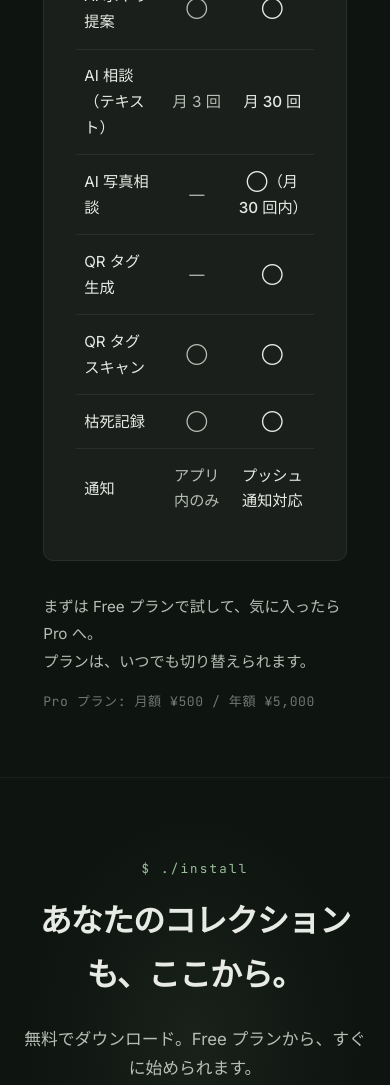
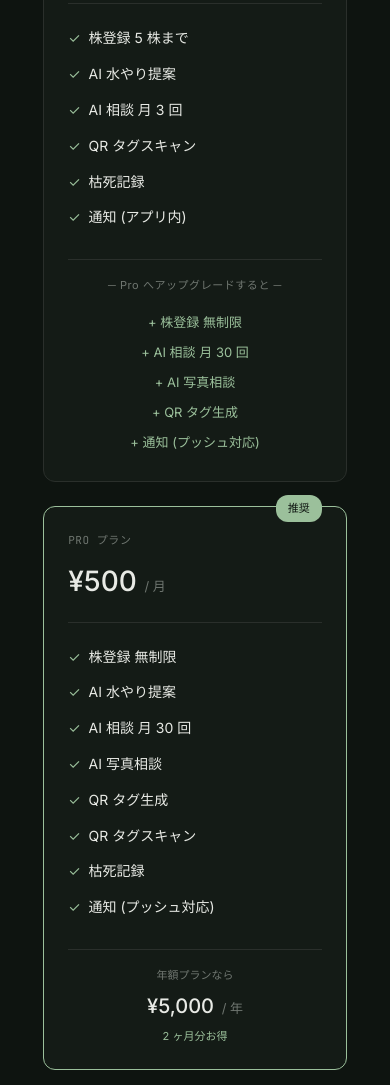
Before and after one commit to JJ411471/botacodex-legal, a plain HTML site: page index.html in a window 390 px wide. Shown: the part 7664-8749 px from the top of the page. Drawn offline with Linux system fonts and the light colour scheme.

Commit message:
feat: プラン比較表を PC テーブル / スマホカードのレスポンシブ対応に変更

```diff
--- a/index.html
+++ b/index.html
@@ -637,6 +637,106 @@ svg { flex-shrink: 0; }
   font-family: var(--font-mono);
   letter-spacing: 0.04em;
 }
+/* PC: table visible, cards hidden */
+.plan-table { display: table; }
+.plan-cards { display: none; }
+/* Plan cards */
+.plan-card {
+  position: relative;
+  background: #141B16;
+  border: 0.5px solid #2A2F2B;
+  border-radius: 12px;
+  padding: 1.5rem;
+}
+.plan-card--pro { border: 1.5px solid #9BC09B; }
+.plan-card__badge {
+  position: absolute;
+  top: -12px;
+  right: 1.5rem;
+  background: #9BC09B;
+  color: #0E1410;
+  font-size: 11px;
+  font-weight: 500;
+  padding: 4px 12px;
+  border-radius: 12px;
+}
+.plan-card__label {
+  font-family: var(--font-mono);
+  font-size: 11px;
+  color: #6F7670;
+  margin: 0 0 0.5rem;
+  letter-spacing: 0.05em;
+}
+.plan-card__price {
+  font-size: 28px;
+  font-weight: 500;
+  color: #E8EAE5;
+  margin: 0 0 1rem;
+}
+.plan-card__period {
+  font-size: 13px;
+  color: #6F7670;
+  font-weight: 400;
+  margin-left: 4px;
+}
+.plan-card__features {
+  list-style: none;
+  padding: 0;
+  margin: 1rem 0 0;
+  border-top: 0.5px solid #2A2F2B;
+  padding-top: 1rem;
+}
+.plan-card__features li {
+  font-size: 14px;
+  color: #E8EAE5;
+  padding: 6px 0;
+  display: flex;
+  align-items: center;
+  gap: 8px;
+}
+.plan-card__features .check { color: #9BC09B; font-size: 14px; flex-shrink: 0; }
+.plan-card__upsell {
+  margin-top: 1.5rem;
+  padding-top: 1rem;
+  border-top: 0.5px solid #2A2F2B;
+}
+.plan-card__upsell-label {
+  font-size: 11px;
+  color: #6F7670;
+  text-align: center;
+  margin: 0 0 0.75rem;
+  letter-spacing: 0.05em;
+}
+.plan-card__upsell-list {
+  list-style: none;
+  padding: 0;
+  margin: 0;
+}
+.plan-card__upsell-list li {
+  font-size: 13px;
+  color: #9BC09B;
+  padding: 4px 0;
+  text-align: center;
+}
+.plan-card__yearly {
+  margin-top: 1.5rem;
+  padding-top: 1rem;
+  border-top: 0.5px solid #2A2F2B;
+  text-align: center;
+}
+.plan-card__yearly-label {
+  font-family: var(--font-mono);
+  font-size: 11px;
+  color: #6F7670;
+  margin: 0 0 4px;
+}
+.plan-card__yearly-price {
+  font-size: 20px;
+  font-weight: 500;
+  color: #E8EAE5;
+  margin: 0 0 4px;
+}
+.plan-card__yearly-saving { font-size: 11px; color: #9BC09B; margin: 0; }
 
 /* ============================================================
    Section: Final CTA
@@ -751,6 +851,13 @@ svg { flex-shrink: 0; }
   .iphone-pair .phone-frame:last-child { transform: translateY(18px); }
   .section-diff { padding: 4rem 1.2rem; }
   .section-plans { padding: 4rem 1.2rem; }
+  .plan-table { display: none; }
+  .plan-cards {
+    display: flex;
+    flex-direction: column;
+    gap: 1.5rem;
+    margin-top: 1.5rem;
+  }
   .section-cta { padding: 5rem 1.2rem; }
   .footer-inner { flex-direction: column; align-items: flex-start; gap: 1rem; }
   .footer-links { flex-wrap: wrap; gap: 1rem; }
@@ -1138,6 +1245,57 @@ svg { flex-shrink: 0; }
         </tbody>
       </table>
     </div>
+
+    <div class="plan-cards">
+      <article class="plan-card plan-card--free">
+        <header class="plan-card__header">
+          <p class="plan-card__label">FREE プラン</p>
+          <p class="plan-card__price">¥0<span class="plan-card__period"> / 月</span></p>
+        </header>
+        <ul class="plan-card__features">
+          <li><span class="check">✓</span> 株登録 5 株まで</li>
+          <li><span class="check">✓</span> AI 水やり提案</li>
+          <li><span class="check">✓</span> AI 相談 月 3 回</li>
+          <li><span class="check">✓</span> QR タグスキャン</li>
+          <li><span class="check">✓</span> 枯死記録</li>
+          <li><span class="check">✓</span> 通知 (アプリ内)</li>
+        </ul>
+        <footer class="plan-card__upsell">
+          <p class="plan-card__upsell-label">─ Pro へアップグレードすると ─</p>
+          <ul class="plan-card__upsell-list">
+            <li>+ 株登録 無制限</li>
+            <li>+ AI 相談 月 30 回</li>
+            <li>+ AI 写真相談</li>
+            <li>+ QR タグ生成</li>
+            <li>+ 通知 (プッシュ対応)</li>
+          </ul>
+        </footer>
+      </article>
+
+      <article class="plan-card plan-card--pro">
+        <span class="plan-card__badge">推奨</span>
+        <header class="plan-card__header">
+          <p class="plan-card__label">PRO プラン</p>
+          <p class="plan-card__price">¥500<span class="plan-card__period"> / 月</span></p>
+        </header>
+        <ul class="plan-card__features">
+          <li><span class="check">✓</span> 株登録 無制限</li>
+          <li><span class="check">✓</span> AI 水やり提案</li>
+          <li><span class="check">✓</span> AI 相談 月 30 回</li>
+          <li><span class="check">✓</span> AI 写真相談</li>
+          <li><span class="check">✓</span> QR タグ生成</li>
+          <li><span class="check">✓</span> QR タグスキャン</li>
+          <li><span class="check">✓</span> 枯死記録</li>
+          <li><span class="check">✓</span> 通知 (プッシュ対応)</li>
+        </ul>
+        <footer class="plan-card__yearly">
+          <p class="plan-card__yearly-label">年額プランなら</p>
+          <p class="plan-card__yearly-price">¥5,000<span class="plan-card__period"> / 年</span></p>
+          <p class="plan-card__yearly-saving">2 ヶ月分お得</p>
+        </footer>
+      </article>
+    </div>
+
     <p class="plans-note">
       まずは Free プランで試して、気に入ったら Pro へ。<br>プランは、いつでも切り替えられます。
     </p>
```
